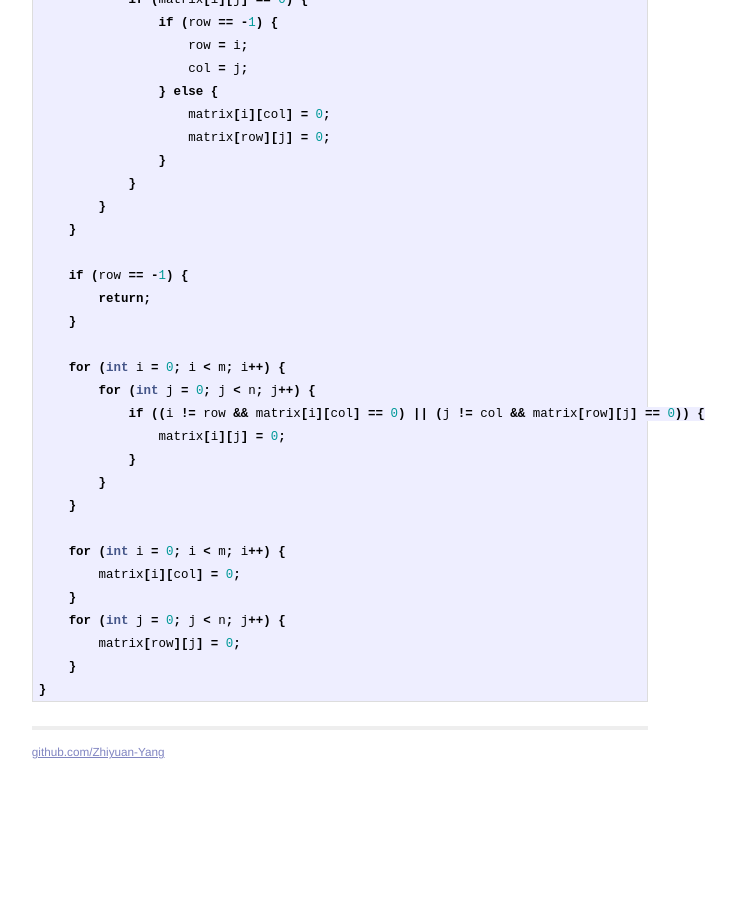
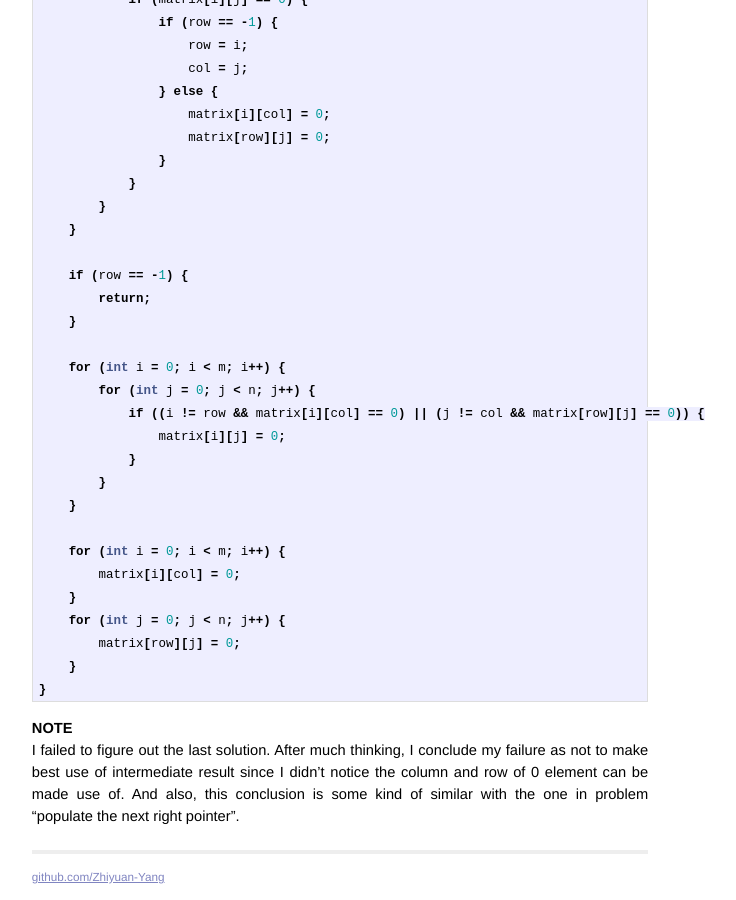
Before and after one commit to BugYang/LeetCode, a Jekyll site: the page built from _posts/2014-03-07-crack-the-leetcode-set-matrix-zero.md, in a window 1280 px wide and 900 px high, scrolled down 1901 px. Shown: the whole window, without its empty margins (300-1036 px from the left). Built offline with Jekyll 4.4.1, drawn with Linux system fonts in a browser that asks for light colours; Markdown is read by kramdown in place of the engine named in the settings; before the commit the page ends 2676 px from its top, so only the background shows below that.

Commit message:
add note in last article

```diff
--- a/_posts/2014-03-07-crack-the-leetcode-set-matrix-zero.md
+++ b/_posts/2014-03-07-crack-the-leetcode-set-matrix-zero.md
@@ -118,3 +118,6 @@ public void setZeroes_O1(int[][] matrix) {
     }
 }
 {% endhighlight %}
+
+**NOTE**
+I failed to figure out the last solution. After much thinking, I conclude my failure as not to make best use of intermediate result since I didn't notice the column and row of 0 element can be made use of. And also, this conclusion is some kind of similar with the one in problem "populate the next right pointer".
```
